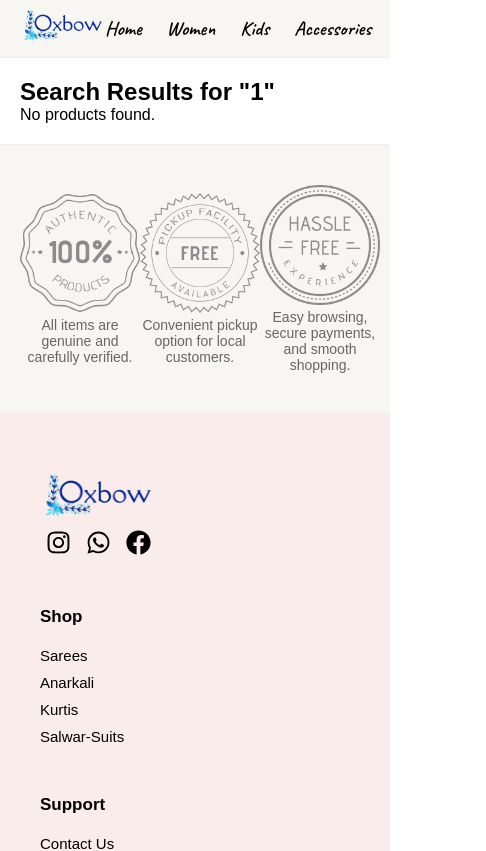
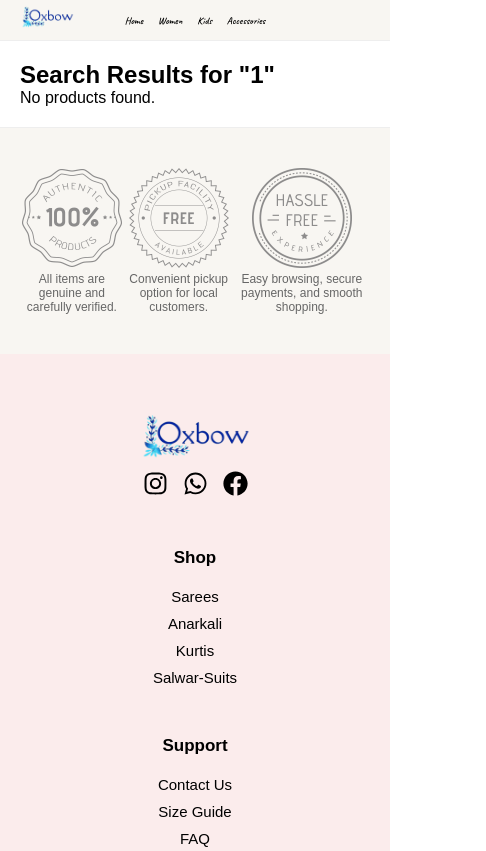
Before and after one commit to achyutam4/oxbow-fashion, a React (Vite) app: page /search/1 in a window 390 px wide. Shown: the top 851 px of the page, 486 px wide, since content can reach past the window. Built offline with nearby package versions, Linux system fonts and the light colour scheme; a web font is replaced by a local one.

Commit message:
made it responsive for small screensizes

```diff
--- a/src/components/Footer.css
+++ b/src/components/Footer.css
@@ -109,8 +109,13 @@
     }
 }
 
+@media (max-width:519px) {
+    .footer-container{
+        text-align: center;
 
-
-@media (max-width: 480px){
+    .social-icons {
+        justify-content: center;
+    }
+    }
 
 }
--- a/src/components/Footer.jsx
+++ b/src/components/Footer.jsx
@@ -13,10 +13,13 @@ function Footer() {
                           <img src="/src/assets/oxbow.png" alt="oxbow"/>
                          </Link>
                     </h2>
-                    <p className="footer-tagline"></p>
+
 
                     <div className="social-icons">
-                     <a href="https://www.instagram.com/oxbow_creation/"><FaInstagram/></a>
+                     <a href="https://www.instagram.com/oxbow_creation/">
+                     <FaInstagram/>
+                     </a>
+
                      <FaWhatsapp />
                      <FaFacebook />
 
--- a/src/components/Navbar.css
+++ b/src/components/Navbar.css
@@ -1,6 +1,7 @@
+
+
 .navbar {
   display: flex;
-  justify-content: space-between;
   align-items: center;
   padding: 15px 30px;
   background-color: #F8F6F2;
@@ -8,14 +9,18 @@
   position: sticky;
   top: 0;
   z-index: 100;
+  width: 100%;
+  position:relative;
   }
 
-
-
+.logo{
+  z-index: 2;
+}
+/*
  .logo-hidden {
   visibility: hidden;
   flex-shrink: 0;
-}
+}*/
 
 .logo a {
   font-size: 24px;
@@ -36,6 +41,9 @@
   font-size:26px;
   gap: 30px;
   font-family:"Caveat", cursive;
+  position:absolute;
+  left:50%;
+  transform: translateX(-50%);
 }
 
 
@@ -54,7 +62,7 @@
 @media (max-width: 1024px){
 
   .navbar {
-  padding: 7px  25px;
+  padding: 7px 25px;
 }
   .nav-links{
   font-size: 22px;
@@ -82,13 +90,61 @@
 }
 
 
+
+@media (max-width: 486px) {
+
+  .navbar {
+    padding: 6px 20px;
+  }
+
+  .nav-links {
+    font-size: 18px;
+   }
+
+  .logo img {
+    width: 65px;
+    height: 27px;
+  }
 }
 
 
-@media (max-width: 480px){
+@media (max-width:458px) {
+  .nav-links{
+    font-size: 16px;
+  }
 
+  .logo img {
+    width: 60px;
+    height: 25px;
+  }
+
+  .trust-item p {
+    font-size:12px;
+  }
 }
 
+@media (max-width:424px) {
+  .nav-links{
+    font-size: 14px;
+  }
+
+  .logo img {
+    width: 55px;
+    height: 22px;
+  }
+
+
+@media (max-width:400px) {
+  .nav-links{
+    font-size: 10px;
+    gap: 15px;
+  }
+
+  .logo img {
+    width: 55px;
+    height: 22px;
+  }
+}
 
 
  /*
--- a/src/components/Navbar.jsx
+++ b/src/components/Navbar.jsx
@@ -32,7 +32,6 @@
       <li><Link to="/accessories">Accessories</Link></li>
     </ul>
 
-      <img src="/src/assets/oxbow.png" alt="oxbow" width="115px" height="45px" className="logo-hidden logo "/>
 
 
    {/*/
--- a/src/components/TrustSection.css
+++ b/src/components/TrustSection.css
@@ -11,6 +11,10 @@
 .trust-item{
     max-width:250px;
 }
+.trust-item img{
+    width: 120px;
+    height: 120px;
+}
 
 .trust-item h3{
     font-size:18px;
@@ -21,3 +25,17 @@
     font-size:14px;
     color:#666;
 }
+
+@media (max-width: 705px){
+
+.trust-item p {
+    font-size: 12px;
+}
+
+.trust-item img {
+    width:100px;
+    height: 100px;
+}
+
+
+}
--- a/src/components/TrustSection.jsx
+++ b/src/components/TrustSection.jsx
@@ -6,17 +6,17 @@ function TrustSection() {
         <section className="trust-section">
 
             <div className="trust-item">
-            <img src="/src/assets/100_auth.png" height="120px" weight="120px"/>
+            <img src="/src/assets/100_auth.png" />
              <p>All items are genuine and carefully verified.</p>
             </div>
 
             <div className="trust-item">
-            <img src="/src/assets/pickup.png" height="120px" weight="120px" />
+            <img src="/src/assets/pickup.png"  />
              <p>Convenient pickup option for local customers.</p>
             </div>
 
             <div className="trust-item">
-            <img src="/src/assets/hasslefree_exp.png" height="120px" weight="120px" />
+            <img src="/src/assets/hasslefree_exp.png"/>
             <p>Easy browsing, secure payments, and smooth shopping.</p>
             </div>
 
```
